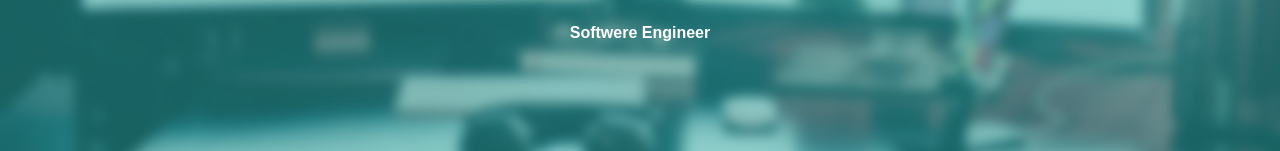
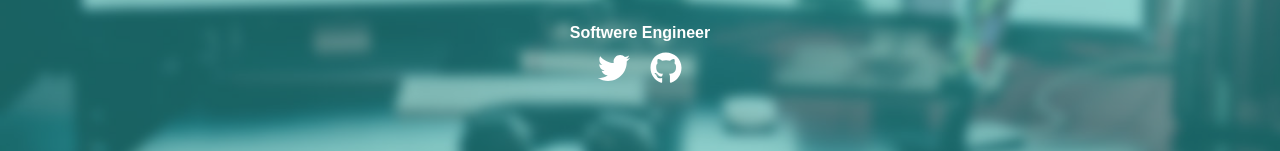
Before and after one commit to sig-code/react-portfolio, a React (Create React App) app: page / in a window 1280 px wide. Shown: the part 496-647 px from the top of the page. Built offline with nearby package versions, Linux system fonts and the light colour scheme.

Commit message:
iconの追加

```diff
--- a/src/components/Header.jsx
+++ b/src/components/Header.jsx
@@ -1,5 +1,6 @@
 import CoverImage from "../images/portfolio.png";
 import ProfileImage from "../images/profile.png";
+import { FaTwitter, FaGithub } from "react-icons/fa";
 
 export const Header = () => {
   return (
@@ -18,8 +19,16 @@ export const Header = () => {
               <h1 className='title-text'>眞下卓也</h1>
               <h3 className='title-text'>Softwere Engineer</h3>
               <ul className='social-icons'>
-                <li className='icon-link'></li>
-                <li className='icon-link'></li>
+                <li className='icon-link'>
+                  <a href='https://twitter.com/taku_enjineer'>
+                    <FaTwitter color='white' size='2rem' />
+                  </a>
+                </li>
+                <li className='icon-link'>
+                  <a href='https://github.com/takuya-mashimo'>
+                    <FaGithub color='white' size='2rem' />
+                  </a>
+                </li>
               </ul>
             </div>
           </div>
```
